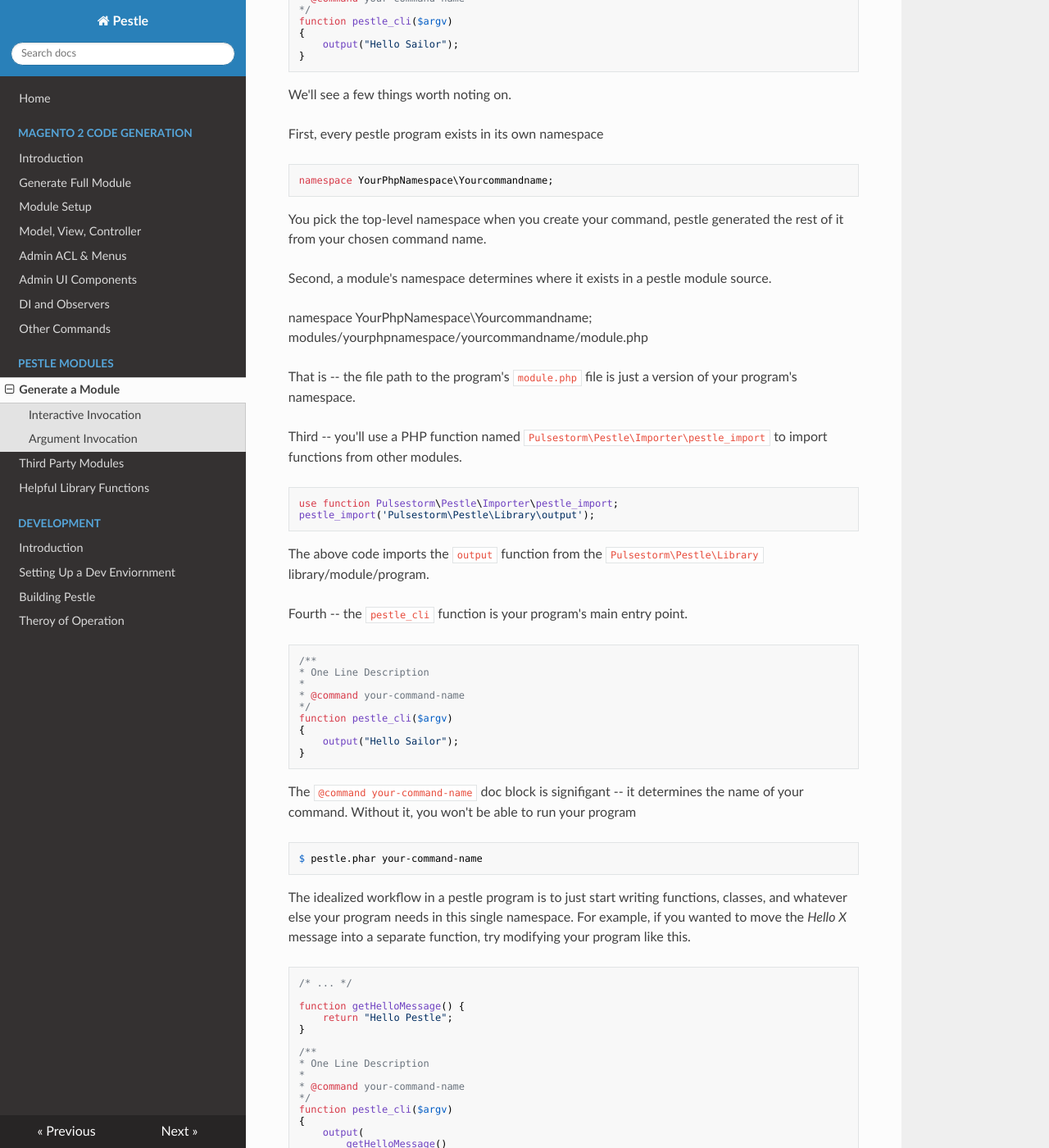
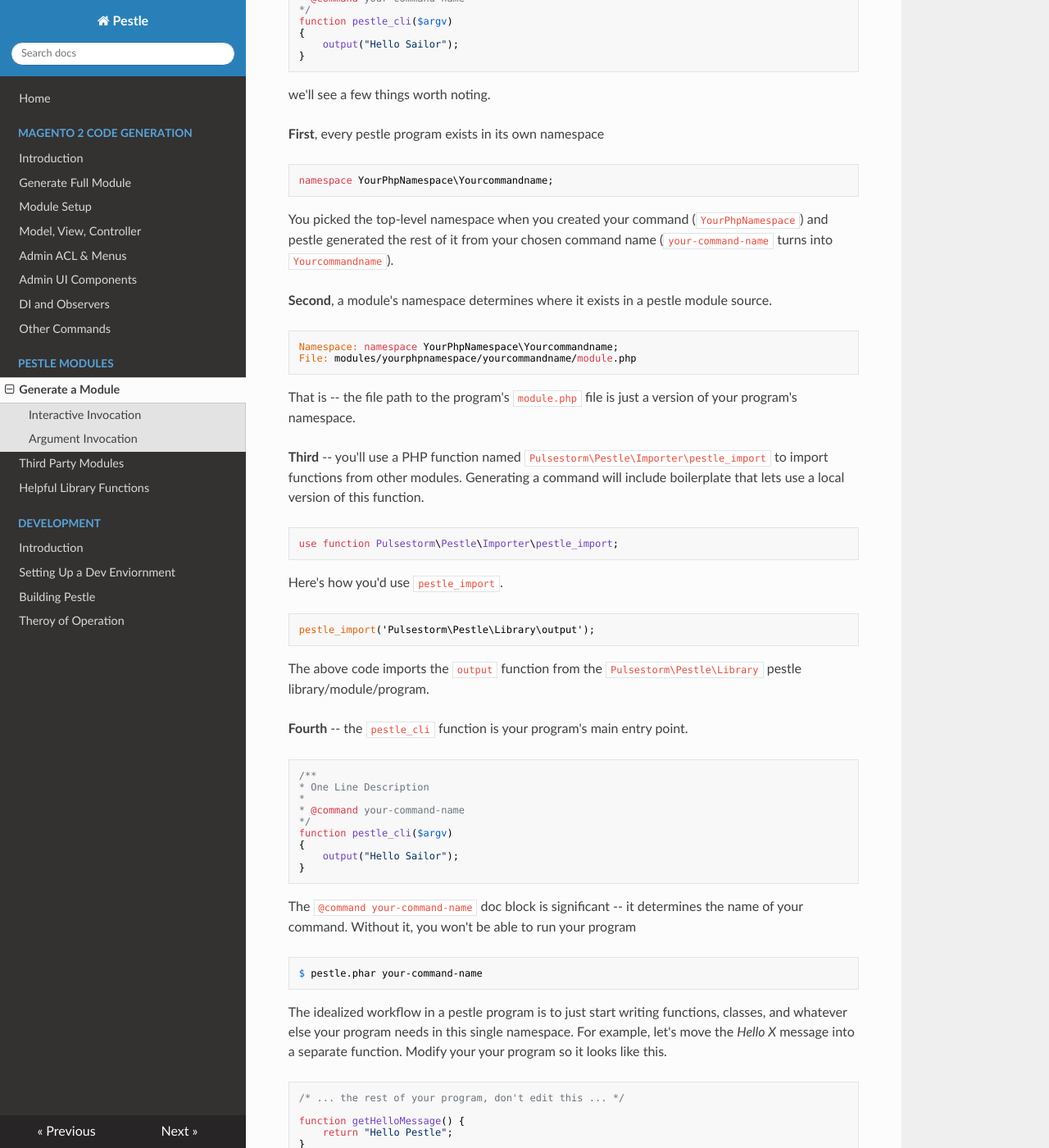
Before and after one commit to astorm/pestle, an MkDocs documentation site: the page built from docs/pestle-generate.md, in a window 1280 px wide and 1400 px high, scrolled down 2137 px. Shown: the whole window at 82% size. Built offline with MkDocs 1.6.1, drawn with Linux system fonts in a browser that asks for light colours; nearby versions of some CDN libraries; some of the changed text lies outside the part shown.

Commit message:
Issue #414

```diff
--- a/docs/pestle-generate.md
+++ b/docs/pestle-generate.md
@@ -28,7 +28,7 @@ Once you've created this folder and `cd`'ed into it, run the following pestle co
 
     $ pestle.phar pestle:generate-command your-command-name YourPhpNamespace
 
-The `pestle:generate-command` command will create a new pestle program, which we'll also refer to as a pestle module.  The above command will create your program at the following location, with some basic boilerplate code.
+The `pestle:generate-command` command will create a new pestle program. We'll also refer to the program as a pestle module.  The above command will create your program at the following location, with some basic boilerplate code.
 
     $ cat modules/yourphpnamespace/yourcommandname/module.php
     <?php
@@ -95,29 +95,32 @@ If we take a look at our program again.
         output("Hello Sailor");
     }
 
-We'll see a few things worth noting on.
+we'll see a few things worth noting.
 
-First, every pestle program exists in its own namespace
+**First**, every pestle program exists in its own namespace
 
     namespace YourPhpNamespace\Yourcommandname;
 
-You pick the top-level namespace when you create your command, pestle generated the rest of it from your chosen command name.
+You picked the top-level namespace when you created your command (`YourPhpNamespace`) and pestle generated the rest of it from your chosen command name (`your-command-name` turns into `Yourcommandname`).
 
-Second, a module's namespace determines where it exists in a pestle module source.
+**Second**, a module's namespace determines where it exists in a pestle module source.
 
-   namespace YourPhpNamespace\Yourcommandname;
-   modules/yourphpnamespace/yourcommandname/module.php
+    Namespace: namespace YourPhpNamespace\Yourcommandname;
+    File: modules/yourphpnamespace/yourcommandname/module.php
 
 That is -- the file path to the program's `module.php` file is just a version of your program's namespace.
 
-Third -- you'll use a PHP function named `Pulsestorm\Pestle\Importer\pestle_import` to import functions from other modules.
+**Third** -- you'll use a PHP function named `Pulsestorm\Pestle\Importer\pestle_import` to import functions from other modules.  Generating a command will include boilerplate that lets use a local version of this function.
 
     use function Pulsestorm\Pestle\Importer\pestle_import;
+
+Here's how you'd use `pestle_import`.
+
     pestle_import('Pulsestorm\Pestle\Library\output');
 
-The above code imports the `output` function from the `Pulsestorm\Pestle\Library` library/module/program.
+The above code imports the `output` function from the `Pulsestorm\Pestle\Library` pestle library/module/program.
 
-Fourth -- the `pestle_cli` function is your program's main entry point.
+**Fourth** -- the `pestle_cli` function is your program's main entry point.
 
     /**
     * One Line Description
@@ -129,13 +132,13 @@ Fourth -- the `pestle_cli` function is your program's main entry point.
         output("Hello Sailor");
     }
 
-The `@command your-command-name` doc block is signifigant -- it determines the name of your command.  Without it, you won't be able to run your program
+The `@command your-command-name` doc block is significant -- it determines the name of your command.  Without it, you won't be able to run your program
 
     $ pestle.phar your-command-name
 
-The idealized workflow in a pestle program is to just start writing functions, classes, and whatever else your program needs in this single namespace.  For example, if you wanted to move the _Hello X_ message into a separate function, try modifying your program like this.
+The idealized workflow in a pestle program is to just start writing functions, classes, and whatever else your program needs in this single namespace.  For example, let's move the _Hello X_ message into a separate function. Modify your your program so it looks like this.
 
-    /* ... */
+    /* ... the rest of your program, don't edit this ... */
 
     function getHelloMessage() {
         return "Hello Pestle";
@@ -163,11 +166,11 @@ Let's try creating a second command --
     $ pestle.phar second-cmd
     Hello Sailor
 
-Where pestle starts to distinguish itself is in it's ability to selectivly share code between modules.  For example, if we wanted to use the `getHelloMessage` function in our first program in this program, we'd use the `pestle_import` function
+Where pestle starts to distinguish itself is in its ability to selectively share code between modules.  For example, if we wanted to use the `getHelloMessage` function in our first program in this new program, we'd use the `pestle_import` function
 
     /* ... */
 
-    pestle_import('YourPhpNamespace\Secondcmd\getHelloMessage');
+    pestle_import('YourPhpNamespace\Yourcommandname\getHelloMessage');
     /**
     * One Line Description
     *
@@ -179,7 +182,7 @@ Where pestle starts to distinguish itself is in it's ability to selectivly share
         output(getHelloMessage());
     }
 
-If we run our program, you'll see we're successfully imported `getHelloMessage` from our first program
+If we run our program, you'll see we're successfully imported `getHelloMessage` (or more accurately, `YourPhpNamespace\Yourcommandname\getHelloMessage`) from our first program
 
     $ pestle.phar second-cmd
     Hello Sailor
```
Also changed, not shown: other parts of docs/pestle-generate.md (+4 -4 lines).
